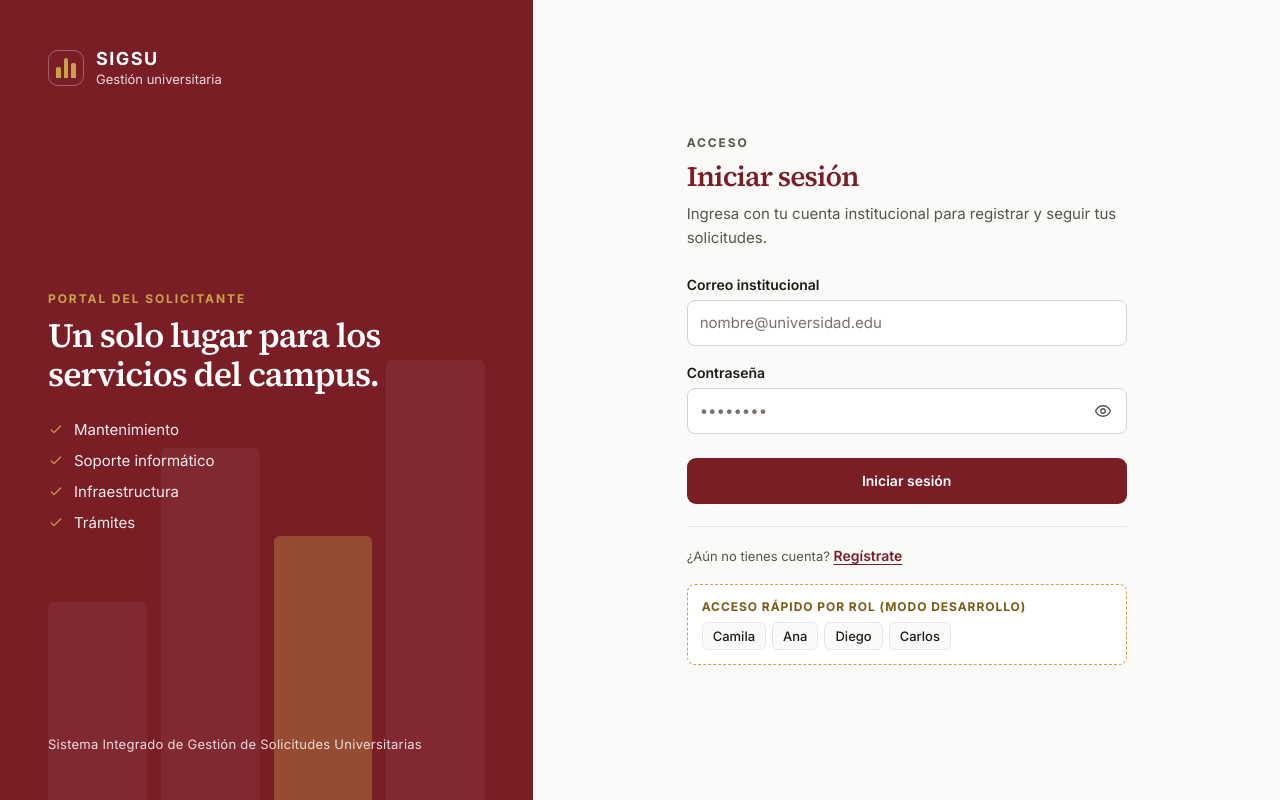
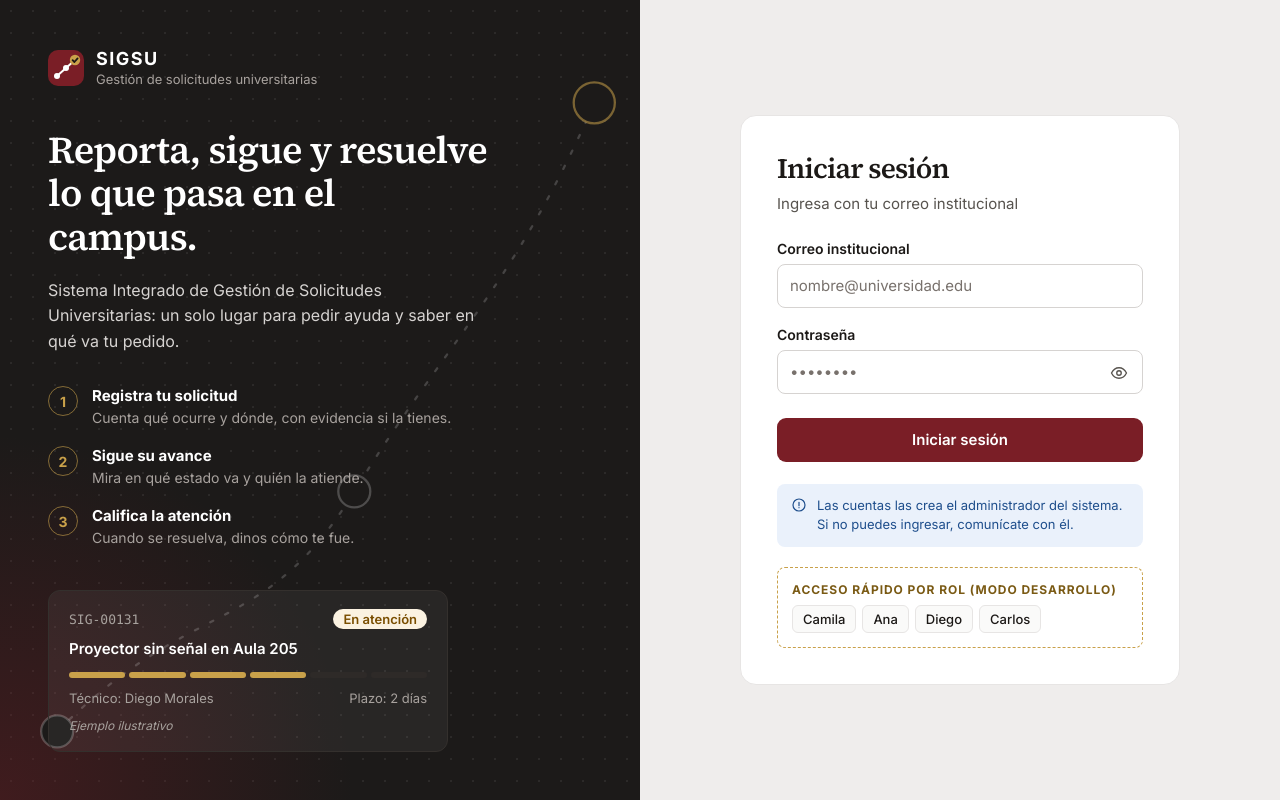
Before and after one commit to JudithVCQ/SIGSU-frontend, a React (Vite) app: page /login in a window 1280 px wide. Built offline with nearby package versions, Linux system fonts and the light colour scheme; no server answers.

Commit message:
feat(login): logo Ruta, diseño en dos columnas y nota de cuentas creadas por el administrador

```diff
--- a/src/auth/AuthShell.jsx
+++ b/src/auth/AuthShell.jsx
@@ -1,35 +1,75 @@
-import { CATEGORIAS } from '../config/constants';
-import Icon from '../components/Icon';
+/**
+ * AuthShell.jsx — Estructura de las pantallas de acceso: dos columnas.
+ * Izquierda: presentación del sistema (en móvil se apila y se oculta la tarjeta de ejemplo).
+ * Derecha: formulario en una tarjeta blanca.
+ */
 import Logo from '../components/Logo';
 import './auth.css';
+
+const PASOS = [
+  { titulo: 'Registra tu solicitud', texto: 'Cuenta qué ocurre y dónde, con evidencia si la tienes.' },
+  { titulo: 'Sigue su avance', texto: 'Mira en qué estado va y quién la atiende.' },
+  { titulo: 'Califica la atención', texto: 'Cuando se resuelva, dinos cómo te fue.' },
+];
+
+// Ejemplo ilustrativo: 6 etapas del ciclo de una solicitud, 4 completadas
+const SEGMENTOS = 6;
+const COMPLETADOS = 4;
 
 export default function AuthShell({ children }) {
   return (
     <div className="auth">
       <aside className="auth-aside">
-        <div className="auth-bars" aria-hidden="true">
-          <i />
-          <i />
-          <i />
-          <i />
+        {/* Decoración: trama de puntos y línea punteada que une tres círculos */}
+        <svg className="auth-decoracion" viewBox="0 0 600 700" preserveAspectRatio="xMidYMid slice" aria-hidden="true" focusable="false">
+          <path className="auth-linea" d="M70 640 C 190 520, 250 560, 330 430 S 470 250, 540 90" />
+          <circle className="auth-circulo" cx="70" cy="640" r="14" />
+          <circle className="auth-circulo" cx="330" cy="430" r="14" />
+          <circle className="auth-circulo auth-circulo-final" cx="540" cy="90" r="18" />
+        </svg>
+
+        <div className="auth-contenido">
+          <Logo />
+
+          <div className="auth-pitch">
+            <h2 className="auth-titulo">Reporta, sigue y resuelve lo que pasa en el campus.</h2>
+            <p className="auth-subtitulo">
+              Sistema Integrado de Gestión de Solicitudes Universitarias: un solo lugar para pedir ayuda y saber en qué va tu pedido.
+            </p>
+
+            <ol className="auth-pasos">
+              {PASOS.map((p, i) => (
+                <li key={p.titulo}>
+                  <span className="auth-paso-num" aria-hidden="true">{i + 1}</span>
+                  <div>
+                    <strong>{p.titulo}</strong>
+                    <span>{p.texto}</span>
+                  </div>
+                </li>
+              ))}
+            </ol>
+          </div>
+
+          <figure className="auth-ejemplo" aria-label="Ejemplo ilustrativo de una solicitud en curso">
+            <div className="auth-ejemplo-cabecera">
+              <span className="auth-ejemplo-codigo">SIG-00131</span>
+              <span className="auth-ejemplo-estado">En atención</span>
+            </div>
+            <div className="auth-ejemplo-titulo">Proyector sin señal en Aula 205</div>
+            <div className="auth-ejemplo-barra" aria-hidden="true">
+              {Array.from({ length: SEGMENTOS }, (_, i) => (
+                <i key={i} className={i < COMPLETADOS ? 'completo' : ''} />
+              ))}
+            </div>
+            <div className="auth-ejemplo-datos">
+              <span>Técnico: Diego Morales</span>
+              <span>Plazo: 2 días</span>
+            </div>
+            <figcaption className="auth-ejemplo-nota">Ejemplo ilustrativo</figcaption>
+          </figure>
         </div>
-        <Logo />
-        <div className="auth-pitch">
-          <div className="eyebrow">PORTAL DEL SOLICITANTE</div>
-          <h2>Un solo lugar para los servicios del campus.</h2>
-          <ul>
-            {CATEGORIAS.map((cat) => (
-              <li key={cat}>
-                <Icon name="check" size={16} />
-                <span>{cat}</span>
-              </li>
-            ))}
-          </ul>
-        </div>
-        <small className="auth-foot">
-          Sistema Integrado de Gestión de Solicitudes Universitarias
-        </small>
       </aside>
+
       <main className="auth-main">
         <div className="auth-card">{children}</div>
       </main>
--- a/src/auth/LoginPage.jsx
+++ b/src/auth/LoginPage.jsx
@@ -1,8 +1,7 @@
-import { useState, useEffect } from 'react';
-import { Link, useLocation, useNavigate, useSearchParams } from 'react-router-dom';
+import { useState } from 'react';
+import { useLocation, useNavigate, useSearchParams } from 'react-router-dom';
 import { useAuth } from '../hooks/useAuth';
 import { ROLES, ROLE_HOME } from '../config/constants';
-import { onSlowRequest } from '../services/apiClient.js';
 import AuthShell from './AuthShell';
 import Button from '../components/Button';
 import FormField from '../components/FormField';
@@ -28,15 +27,6 @@ export default function LoginPage() {
   const [password,  setPassword]  = useState('');
   const [error,     setError]     = useState(null); // { title, message }
   const [loading,   setLoading]   = useState(false);
-  const [slowMsg,   setSlowMsg]   = useState('');
-
-  // Suscripción al aviso de lentitud del servidor
-  useEffect(() => {
-    const unsub = onSlowRequest((pending) =>
-      setSlowMsg(pending ? 'Conectando con el servidor, puede tardar unos segundos…' : '')
-    );
-    return unsub;
-  }, []);
 
   const handleSubmit = async (e) => {
     e.preventDefault();
@@ -91,7 +81,6 @@ export default function LoginPage() {
       setError({ title, message });
     } finally {
       setLoading(false);
-      setSlowMsg('');
     }
   };
 
@@ -103,11 +92,8 @@ export default function LoginPage() {
 
   return (
     <AuthShell>
-      <div className="eyebrow">ACCESO</div>
       <h1>Iniciar sesión</h1>
-      <p className="auth-lead">
-        Ingresa con tu cuenta institucional para registrar y seguir tus solicitudes.
-      </p>
+      <p className="auth-lead">Ingresa con tu correo institucional</p>
 
       {notice && (
         <div className="message success" role="status">
@@ -130,13 +116,6 @@ export default function LoginPage() {
             <strong>{error.title}</strong>
             <p>{error.message}</p>
           </div>
-        </div>
-      )}
-
-      {slowMsg && !error && (
-        <div className="message" style={{ background: 'var(--verde-suave)', color: 'var(--carbon)' }} role="status">
-          <Icon name="clock" />
-          <div><p>{slowMsg}</p></div>
         </div>
       )}
 
@@ -164,9 +143,9 @@ export default function LoginPage() {
         </Button>
       </form>
 
-      <p className="auth-switch">
-        ¿Aún no tienes cuenta?{' '}
-        <Link to="/registro" className="text-link">Regístrate</Link>
+      <p className="auth-nota">
+        <Icon name="alert" size={16} />
+        <span>Las cuentas las crea el administrador del sistema. Si no puedes ingresar, comunícate con él.</span>
       </p>
 
       {/* Acceso rápido por rol: SOLO en modo mocks */}
--- a/src/auth/auth.css
+++ b/src/auth/auth.css
@@ -3,49 +3,64 @@
 .auth {
   min-height: 100vh;
   display: grid;
-  grid-template-columns: minmax(380px, 5fr) 7fr;
+  grid-template-columns: minmax(380px, 1fr) minmax(420px, 1fr);
 }
 
+/* ── Columna izquierda: presentación ── */
 .auth-aside {
   position: relative;
   overflow: hidden;
-  background: var(--verde);
-  color: var(--superficie);
+  isolation: isolate;
+  color: var(--sidebar-texto);
   padding: 48px;
+  display: flex;
+  background-color: var(--sidebar-fondo);
+  /* Brillo guinda suave desde la esquina inferior izquierda + trama de puntos muy tenue */
+  background-image:
+    radial-gradient(
+      ellipse 85% 70% at 0% 100%,
+      color-mix(in srgb, var(--primario) 38%, transparent) 0%,
+      transparent 65%
+    ),
+    radial-gradient(color-mix(in srgb, var(--superficie) 7%, transparent) 1px, transparent 1.2px);
+  background-size: 100% 100%, 22px 22px;
+}
+
+.auth-decoracion {
+  position: absolute;
+  inset: 0;
+  width: 100%;
+  height: 100%;
+  z-index: -1;
+  pointer-events: none;
+}
+
+.auth-linea {
+  fill: none;
+  stroke: color-mix(in srgb, var(--superficie) 18%, transparent);
+  stroke-width: 2;
+  stroke-dasharray: 3 12;
+  stroke-linecap: round;
+}
+
+.auth-circulo {
+  fill: var(--sidebar-fondo);
+  stroke: color-mix(in srgb, var(--superficie) 22%, transparent);
+  stroke-width: 2;
+}
+
+.auth-circulo-final {
+  stroke: color-mix(in srgb, var(--acento) 55%, transparent);
+}
+
+.auth-contenido {
+  position: relative;
   display: flex;
   flex-direction: column;
   justify-content: space-between;
   gap: 40px;
-}
-
-.auth-bars {
-  position: absolute;
-  inset: auto 0 0 0;
-  height: 55%;
-  display: flex;
-  align-items: flex-end;
-  gap: 14px;
-  padding: 0 48px;
-  pointer-events: none;
-}
-
-.auth-bars i {
-  flex: 1;
-  background: color-mix(in srgb, var(--superficie) 5%, transparent);
-  border-radius: 6px 6px 0 0;
-}
-
-.auth-bars i:nth-child(1) { height: 45%; }
-.auth-bars i:nth-child(2) { height: 80%; }
-.auth-bars i:nth-child(3) { height: 60%; background: color-mix(in srgb, var(--acento) 35%, transparent); }
-.auth-bars i:nth-child(4) { height: 100%; }
-
-.auth-aside > * {
-  position: relative;
-}
-
-.auth-aside .auth-bars {
-  position: absolute;
+  width: 100%;
+  max-width: 520px;
 }
 
 .auth-aside .logo b {
@@ -53,74 +68,168 @@
 }
 
 .auth-aside .logo small {
-  color: var(--primario-anillo);
+  color: var(--sidebar-texto-secundario);
 }
 
-.auth-aside .logo-mark {
-  border-color: color-mix(in srgb, var(--superficie) 30%, transparent);
-}
-
-.auth-aside .eyebrow {
-  color: var(--acento);
-}
-
-.auth-pitch h2 {
+.auth-aside .auth-titulo {
   font-family: var(--fuente-titulos);
-  font-size: 34px;
+  font-size: 38px;
+  font-weight: 600;
   line-height: 1.15;
-  letter-spacing: -0.03em;
-  max-width: 360px;
-  margin-bottom: 26px;
+  letter-spacing: -0.02em;
+  max-width: 440px;
+  margin: 0 0 18px;
   color: var(--superficie);
 }
 
-.auth-pitch ul {
+.auth-subtitulo {
+  max-width: 440px;
+  margin: 0 0 32px;
+  font-size: 16px;
+  line-height: 1.6;
+  color: var(--sidebar-texto);
+}
+
+.auth-pasos {
   list-style: none;
   margin: 0;
   padding: 0;
   display: grid;
-  gap: 12px;
-  font-size: 15px;
-  color: var(--primario-suave);
+  gap: 18px;
 }
 
-.auth-pitch li {
+.auth-pasos li {
+  display: flex;
+  align-items: flex-start;
+  gap: 14px;
+}
+
+.auth-paso-num {
+  flex-shrink: 0;
+  width: 30px;
+  height: 30px;
+  display: inline-grid;
+  place-items: center;
+  border-radius: 50%;
+  border: 1px solid color-mix(in srgb, var(--acento) 60%, transparent);
+  color: var(--acento);
+  font-size: 14px;
+  font-weight: 700;
+}
+
+.auth-pasos strong {
+  display: block;
+  font-size: 15px;
+  color: var(--superficie);
+}
+
+.auth-pasos li span:not(.auth-paso-num) {
+  display: block;
+  margin-top: 2px;
+  font-size: 14px;
+  line-height: 1.5;
+  color: var(--sidebar-texto-secundario);
+}
+
+/* Tarjeta de ejemplo */
+.auth-ejemplo {
+  margin: 0;
+  padding: 18px 20px;
+  max-width: 400px;
+  border: 1px solid var(--sidebar-borde);
+  border-radius: var(--radius);
+  background: color-mix(in srgb, var(--superficie) 5%, transparent);
+}
+
+.auth-ejemplo-cabecera {
   display: flex;
   align-items: center;
+  justify-content: space-between;
   gap: 10px;
 }
 
-.auth-pitch li .icon {
-  color: var(--acento);
+.auth-ejemplo-codigo {
+  font-family: var(--fuente-mono);
+  font-size: 13px;
+  color: var(--sidebar-texto-secundario);
 }
 
-.auth-foot {
-  color: var(--primario-anillo);
+.auth-ejemplo-estado {
+  padding: 2px 10px;
+  border-radius: 99px;
+  background: var(--estado-atencion-fondo);
+  color: var(--estado-atencion);
   font-size: 13px;
-  letter-spacing: 0.02em;
+  font-weight: 600;
 }
 
+.auth-ejemplo-titulo {
+  margin: 10px 0 14px;
+  font-size: 15px;
+  font-weight: 600;
+  color: var(--superficie);
+}
+
+.auth-ejemplo-barra {
+  display: grid;
+  grid-template-columns: repeat(6, 1fr);
+  gap: 4px;
+}
+
+.auth-ejemplo-barra i {
+  height: 6px;
+  border-radius: 99px;
+  background: var(--sidebar-activo);
+}
+
+.auth-ejemplo-barra i.completo {
+  background: var(--acento);
+}
+
+.auth-ejemplo-datos {
+  display: flex;
+  flex-wrap: wrap;
+  justify-content: space-between;
+  gap: 4px 16px;
+  margin-top: 12px;
+  font-size: 13px;
+  color: var(--sidebar-texto-secundario);
+}
+
+.auth-ejemplo-nota {
+  margin-top: 12px;
+  font-size: 12px;
+  font-style: italic;
+  color: var(--sidebar-texto-secundario);
+}
+
+/* ── Columna derecha: formulario ── */
 .auth-main {
   display: grid;
   place-items: center;
   padding: 48px 32px;
+  background: var(--fondo-auth);
 }
 
 .auth-card {
   width: min(440px, 100%);
+  padding: 36px;
+  border: 1px solid var(--borde);
+  border-radius: 16px;
+  background: var(--superficie);
 }
 
 .auth-card h1 {
   font-size: 28px;
-  margin-bottom: 8px;
-  color: var(--verde);
+  margin-bottom: 6px;
+  color: var(--texto);
 }
 
 .auth-lead {
-  color: var(--muted);
+  color: var(--texto-secundario);
   font-size: 15px;
   line-height: 1.6;
-  margin-bottom: 26px;
+  margin-bottom: 24px;
 }
 
 .auth-card .message {
@@ -147,13 +256,15 @@
 
 .auth-form .field input,
 .auth-form .field select {
-  min-height: 46px;
+  min-height: 44px;
+  height: 44px;
   font-size: 15px;
 }
 
 .auth-form .btn {
-  min-height: 46px;
-  font-size: 14px;
+  width: 100%;
+  min-height: 44px;
+  font-size: 15px;
   margin-top: 6px;
 }
 
@@ -165,9 +276,27 @@
   margin-top: 16px;
 }
 
+.auth-nota {
+  display: flex;
+  align-items: flex-start;
+  gap: 10px;
+  margin: 22px 0 0;
+  padding: 12px 14px;
+  border-radius: var(--radio);
+  background: var(--info-fondo);
+  color: var(--info);
+  font-size: 13px;
+  line-height: 1.5;
+}
+
+.auth-nota .icon {
+  flex-shrink: 0;
+  margin-top: 1px;
+}
+
 .auth-switch {
   font-size: 13px;
-  color: var(--muted);
+  color: var(--texto-secundario);
   margin: 22px 0 0;
   padding-top: 20px;
   border-top: 1px solid var(--borde);
@@ -178,7 +307,7 @@
   margin-top: 20px;
   padding: 14px;
   background: var(--superficie);
-  border: 1px dashed var(--dorado);
+  border: 1px dashed var(--acento);
   border-radius: var(--radio);
 }
 
@@ -206,16 +335,17 @@
   border: 1px solid var(--borde);
   background: var(--fondo);
   cursor: pointer;
-  color: var(--carbon);
+  color: var(--texto);
   transition: all 0.15s ease;
 }
 
 .auth-dev-btn:hover {
-  background: var(--verde-suave);
-  border-color: var(--verde);
-  color: var(--verde);
+  background: var(--primario-suave);
+  border-color: var(--primario);
+  color: var(--primario);
 }
 
+/* ── Responsivo: columnas apiladas, sin tarjeta de ejemplo ── */
 @media (max-width: 900px) {
   .auth {
     grid-template-columns: 1fr;
@@ -223,12 +353,25 @@
   }
 
   .auth-aside {
-    padding: 22px 24px;
+    padding: 28px 24px;
   }
 
-  .auth-pitch,
-  .auth-foot,
-  .auth-bars {
+  .auth-contenido {
+    gap: 24px;
+    max-width: none;
+  }
+
+  .auth-aside .auth-titulo {
+    font-size: 28px;
+    margin-bottom: 12px;
+  }
+
+  .auth-subtitulo {
+    margin-bottom: 20px;
+    font-size: 15px;
+  }
+
+  .auth-ejemplo {
     display: none;
   }
 
@@ -240,7 +383,11 @@
 
 @media (max-width: 600px) {
   .auth-main {
-    padding: 28px 20px 40px;
+    padding: 24px 16px 40px;
+  }
+
+  .auth-card {
+    padding: 28px 20px;
   }
 
   .auth-card h1 {
--- a/src/components/FormField.jsx
+++ b/src/components/FormField.jsx
@@ -12,6 +12,7 @@ export default function FormField({
   textarea = false,
   autoComplete,
   required = false,
+  disabled = false,
 }) {
   const bad = !!error || !!invalid;
 
@@ -34,6 +35,7 @@ export default function FormField({
           value={value}
           placeholder={placeholder}
           autoComplete={autoComplete}
+          disabled={disabled}
           aria-invalid={bad}
           onChange={(e) => onChange(e.target.value)}
         />
--- a/src/components/Logo.jsx
+++ b/src/components/Logo.jsx
@@ -1,15 +1,36 @@
+/**
+ * Logo.jsx — Logo "Ruta": cuadrado redondeado guinda con tres puntos blancos unidos por una
+ * línea diagonal ascendente; el último punto es dorado y lleva un check oscuro.
+ * Se usa en el sidebar y en el login.
+ */
+export function LogoMarca({ size = 36 }) {
+  return (
+    <svg
+      className="logo-mark"
+      width={size}
+      height={size}
+      viewBox="0 0 36 36"
+      aria-hidden="true"
+      focusable="false"
+    >
+      <rect className="logo-fondo" width="36" height="36" rx="10" />
+      <path className="logo-linea" d="M9 26 L18 18 L27 10" />
+      <circle className="logo-punto" cx="9" cy="26" r="3" />
+      <circle className="logo-punto" cx="18" cy="18" r="3" />
+      <circle className="logo-punto-final" cx="27" cy="10" r="5.2" />
+      <path className="logo-check" d="M24.6 10.2 l1.8 1.8 l3.2 -3.6" />
+    </svg>
+  );
+}
+
 export default function Logo({ compact = false, subtitulo = true }) {
   return (
     <div className="logo">
-      <div className="logo-mark" aria-hidden="true">
-        <span />
-        <span />
-        <span />
-      </div>
+      <LogoMarca />
       {!compact && (
         <div>
           <b>SIGSU</b>
-          {subtitulo && <small>Gestión universitaria</small>}
+          {subtitulo && <small>Gestión de solicitudes universitarias</small>}
         </div>
       )}
     </div>
--- a/src/components/PasswordField.jsx
+++ b/src/components/PasswordField.jsx
@@ -10,6 +10,7 @@ export default function PasswordField({
   hint,
   autoComplete,
   required = false,
+  disabled = false,
 }) {
   const [show, setShow] = useState(false);
   const bad = !!error || !!invalid;
@@ -27,6 +28,7 @@ export default function PasswordField({
           type={show ? 'text' : 'password'}
           value={value}
           autoComplete={autoComplete}
+          disabled={disabled}
           aria-invalid={bad}
           onChange={(e) => onChange(e.target.value)}
           placeholder="••••••••"
--- a/src/styles/global.css
+++ b/src/styles/global.css
@@ -158,25 +158,37 @@ h3 {
 }
 
 .logo-mark {
-  width: 36px;
-  height: 36px;
-  display: flex;
-  align-items: flex-end;
-  gap: 3px;
-  padding: 7px;
-  border: 1px solid var(--sidebar-borde);
-  border-radius: 10px;
-}
-
-.logo-mark span {
-  flex: 1;
-  background: var(--dorado);
-  border-radius: 2px 2px 0 0;
-}
-
-.logo-mark span:nth-child(1) { height: 11px; }
-.logo-mark span:nth-child(2) { height: 20px; }
-.logo-mark span:nth-child(3) { height: 15px; }
+  flex-shrink: 0;
+  display: block;
+}
+
+.logo-fondo {
+  fill: var(--primario);
+}
+
+.logo-linea {
+  fill: none;
+  stroke: var(--superficie);
+  stroke-width: 2;
+  stroke-linecap: round;
+  stroke-linejoin: round;
+}
+
+.logo-punto {
+  fill: var(--superficie);
+}
+
+.logo-punto-final {
+  fill: var(--acento);
+}
+
+.logo-check {
+  fill: none;
+  stroke: var(--texto);
+  stroke-width: 1.8;
+  stroke-linecap: round;
+  stroke-linejoin: round;
+}
 
 .logo b {
   display: block;
--- a/src/styles/tokens.css
+++ b/src/styles/tokens.css
@@ -24,6 +24,8 @@
   --texto-terciario: #78716C;
   /* solo textos de apoyo de 13px o más */
   --fondo: #FAFAF9;
+  --fondo-auth: #EFEDEC;
+  /* fondo gris cálido de la columna del formulario de acceso */
   --superficie: #FFFFFF;
   --superficie-alt: #F5F5F4;
   /* cabecera de tablas, hover suave */
```
Also changed, not shown: 1 other file (tests, documents, lock files or other folders).
